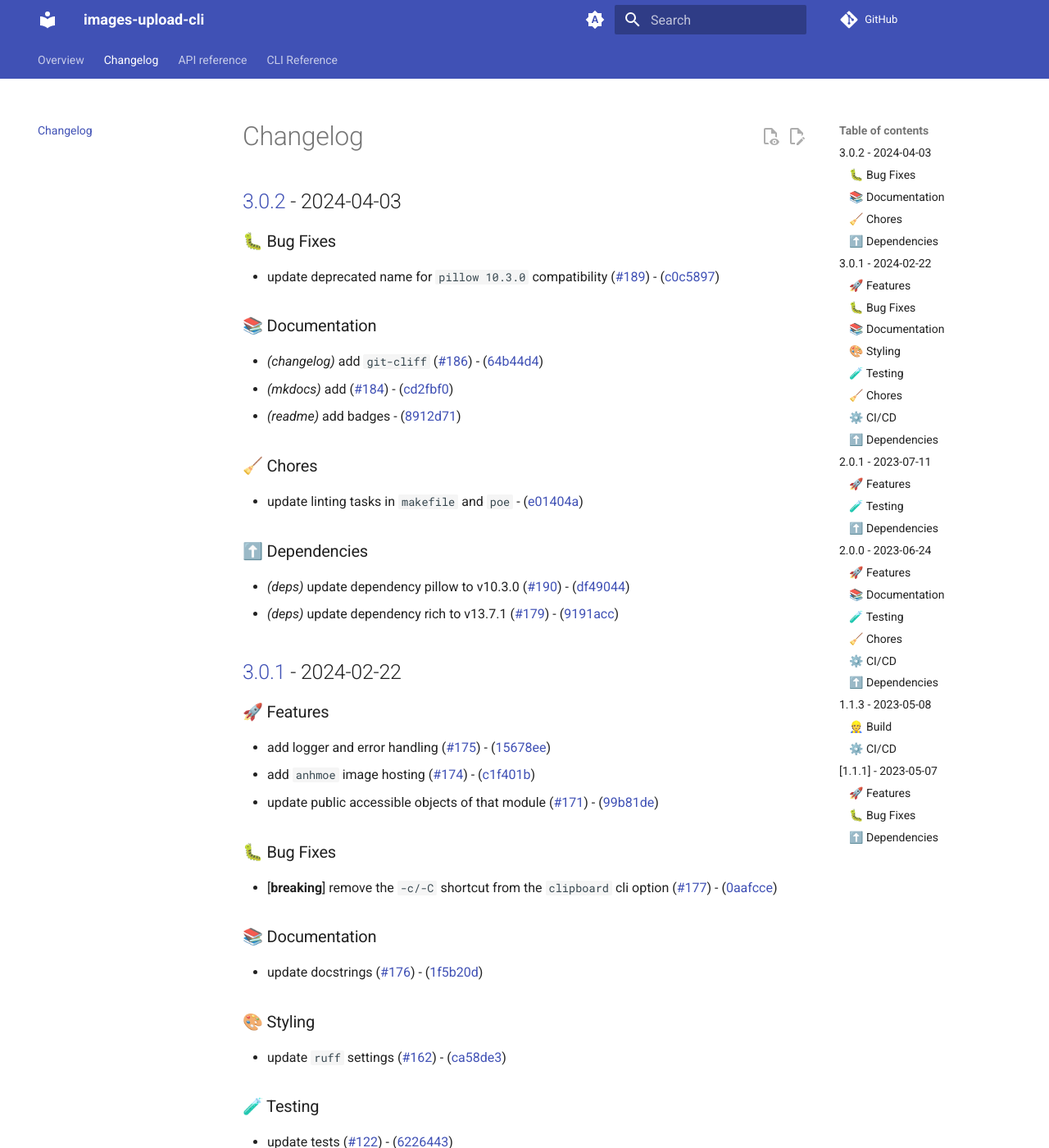
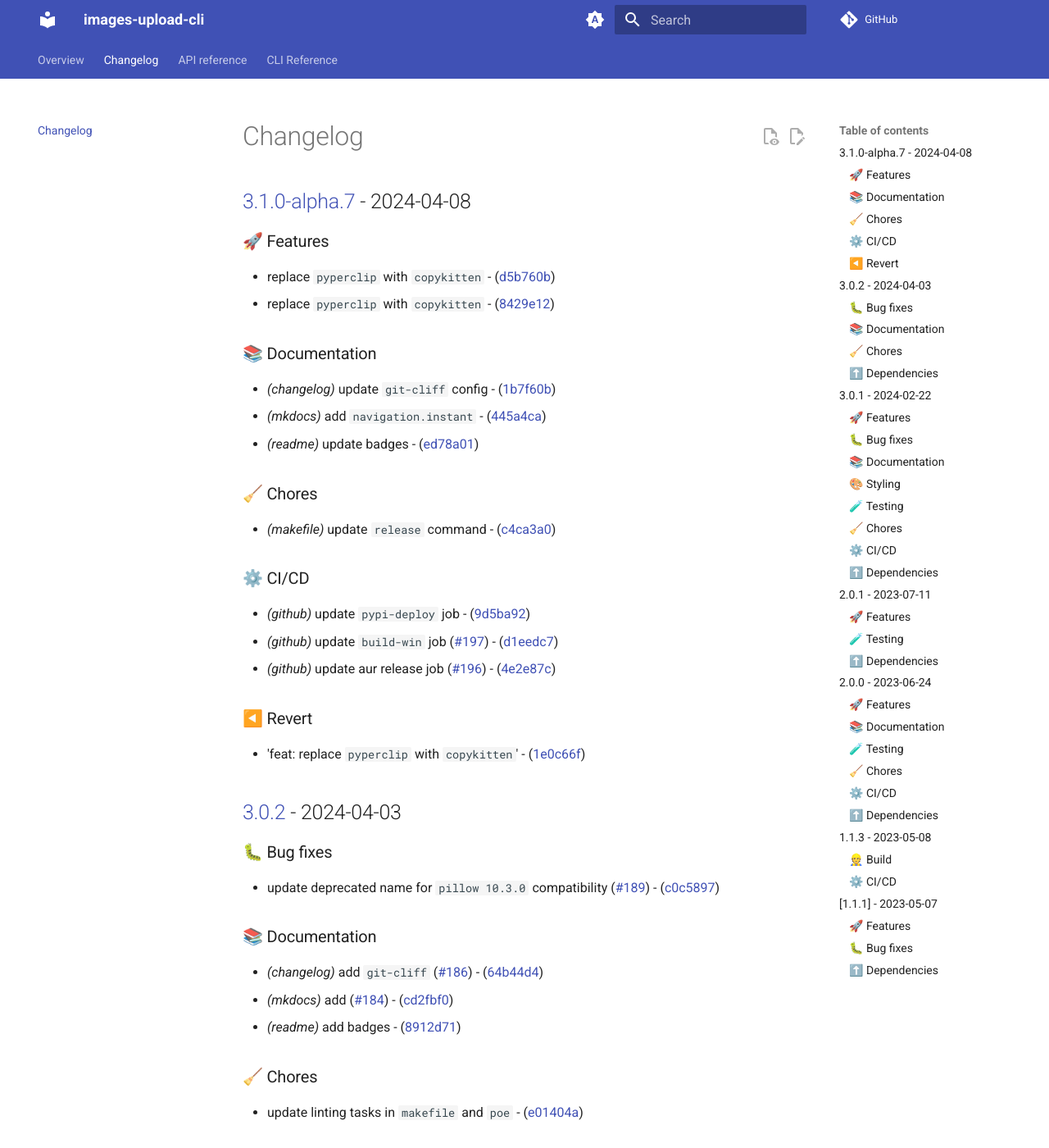
Before and after one commit to DeadNews/images-upload-cli, an MkDocs documentation site: the page built from docs/changelog.md, in a window 1280 px wide and 1400 px high. Shown: the whole window at 82% size. Built offline with MkDocs 1.6.1 and Material for MkDocs 9.7.7, drawn with Linux system fonts in a browser that asks for light colours; comment, search, counter and statistics services are not loaded; some of the changed text lies outside the part shown.

Commit message:
chore(makefile): update `release` command (#198)
* chore(deps): avoid `nuitka` installation on non-windows platforms
* chore(makefile): update `release` command
* docs(changelog): update `git-cliff` config
* docs(readme): update badges

```diff
--- a/CHANGELOG.md
+++ b/CHANGELOG.md
@@ -1,8 +1,35 @@
 # Changelog
+
+## [3.1.0-alpha.7](https://github.com/DeadNews/images-upload-cli/compare/v3.0.2...v3.1.0-alpha.7) - 2024-04-08
+
+### 🚀 Features
+
+- replace `pyperclip` with `copykitten` - ([d5b760b](https://github.com/DeadNews/images-upload-cli/commit/d5b760b2770a16f00d434db893bb241758397057))
+- replace `pyperclip` with `copykitten` - ([8429e12](https://github.com/DeadNews/images-upload-cli/commit/8429e12147d9b58b8bdb8febd164ad4beb256db9))
+
+### 📚 Documentation
+
+- _(changelog)_ update `git-cliff` config - ([1b7f60b](https://github.com/DeadNews/images-upload-cli/commit/1b7f60bbe0c171ee5f9468bdff82b3708bcd6c48))
+- _(mkdocs)_ add `navigation.instant` - ([445a4ca](https://github.com/DeadNews/images-upload-cli/commit/445a4ca6cac7473afb4cdc8629b4d447c67887a2))
+- _(readme)_ update badges - ([ed78a01](https://github.com/DeadNews/images-upload-cli/commit/ed78a01164aad3f1078b4043524d164a2743150c))
+
+### 🧹 Chores
+
+- _(makefile)_ update `release` command - ([c4ca3a0](https://github.com/DeadNews/images-upload-cli/commit/c4ca3a04eaef1607dc350bf2f0d1bc8ee9f66ad1))
+
+### ⚙️ CI/CD
+
+- _(github)_ update `pypi-deploy` job - ([9d5ba92](https://github.com/DeadNews/images-upload-cli/commit/9d5ba9226bdb0d62fe12908f10067d49217d1334))
+- _(github)_ update `build-win` job ([#197](https://github.com/DeadNews/images-upload-cli/issues/197)) - ([d1eedc7](https://github.com/DeadNews/images-upload-cli/commit/d1eedc72f1d9d3701935568526b34134c2d381d8))
+- _(github)_ update aur release job ([#196](https://github.com/DeadNews/images-upload-cli/issues/196)) - ([4e2e87c](https://github.com/DeadNews/images-upload-cli/commit/4e2e87c8564dced1c3bd61da1c1274c7643edd1a))
+
+### ◀️ Revert
+
+- 'feat: replace `pyperclip` with `copykitten`' - ([1e0c66f](https://github.com/DeadNews/images-upload-cli/commit/1e0c66f636388b30eb4773913c4b855764ef5a38))
 
 ## [3.0.2](https://github.com/DeadNews/images-upload-cli/compare/v3.0.1...v3.0.2) - 2024-04-03
 
-### 🐛 Bug Fixes
+### 🐛 Bug fixes
 
 - update deprecated name for `pillow 10.3.0` compatibility ([#189](https://github.com/DeadNews/images-upload-cli/issues/189)) - ([c0c5897](https://github.com/DeadNews/images-upload-cli/commit/c0c5897ad27c22c80ee7e2e7dbe7a6eaf6f3f4b5))
 
@@ -29,7 +56,7 @@
 - add `anhmoe` image hosting ([#174](https://github.com/DeadNews/images-upload-cli/issues/174)) - ([c1f401b](https://github.com/DeadNews/images-upload-cli/commit/c1f401b8f0e9d7dda089a912d8f4cacd03a54864))
 - update public accessible objects of that module ([#171](https://github.com/DeadNews/images-upload-cli/issues/171)) - ([99b81de](https://github.com/DeadNews/images-upload-cli/commit/99b81de5e9bb7d31a2301908c4de44de17789ba2))
 
-### 🐛 Bug Fixes
+### 🐛 Bug fixes
 
 - [**breaking**] remove the `-c/-C` shortcut from the `clipboard` cli option ([#177](https://github.com/DeadNews/images-upload-cli/issues/177)) - ([0aafcce](https://github.com/DeadNews/images-upload-cli/commit/0aafcce7e63c0e5fdd35d9184b7d7bae185f4a53))
 
@@ -136,7 +163,7 @@
 
 - dev pr ([#77](https://github.com/DeadNews/images-upload-cli/issues/77)) - ([9b3e7a6](https://github.com/DeadNews/images-upload-cli/commit/9b3e7a68e21d343e03634eff7e1ac55b8448d276))
 
-### 🐛 Bug Fixes
+### 🐛 Bug fixes
 
 - _(build)_ enable `poetry-dynamic-versioning` - ([5007861](https://github.com/DeadNews/images-upload-cli/commit/50078619083700a8f8fc0765ac05c272f08cf3a3))
 
--- a/cliff.toml
+++ b/cliff.toml
@@ -64,7 +64,7 @@
   { message = "^chore\\(release\\)", skip = true },
   { message = "^fix\\(deps.*\\)", group = "<!-- 92 -->⬆️ Dependencies" },
   { message = "^feat", group = "<!-- 0 -->🚀 Features" },
-  { message = "^fix", group = "<!-- 1 -->🐛 Bug Fixes" },
+  { message = "^fix", group = "<!-- 1 -->🐛 Bug fixes" },
   { message = "^refactor", group = "<!-- 2 -->🚜 Refactor" },
   { message = "^doc", group = "<!-- 3 -->📚 Documentation" },
   { message = "^perf", group = "<!-- 4 -->⚡ Performance" },
--- a/mkdocs.yml
+++ b/mkdocs.yml
@@ -40,6 +40,7 @@
     - navigation.expand
     - navigation.footer
     - navigation.indexes
+    - navigation.instant
     - navigation.sections
     - navigation.tabs
     - navigation.top
--- a/pyproject.toml
+++ b/pyproject.toml
@@ -53,7 +53,7 @@
 mkdocstrings-python = "^1.9.2"
 
 [tool.poetry.group.build.dependencies]
-nuitka = "^2.1.5"
+nuitka = { version = "^2.1.5", platform = "win32" }
 
 [tool.poetry-dynamic-versioning]
 enable = true
@@ -79,7 +79,7 @@
 
 [tool.poe.tasks.nuitka.args.outfile]
 options = ["--output-file"]
-default = "images-upload-cli.bin"
+default = "images-upload-cli.exe"
 help = "Output file name."
 
 [tool.poe.tasks.test]
```
Also changed, not shown: README.md (+2 -2 lines), .typos.toml (added), 3 other files.
